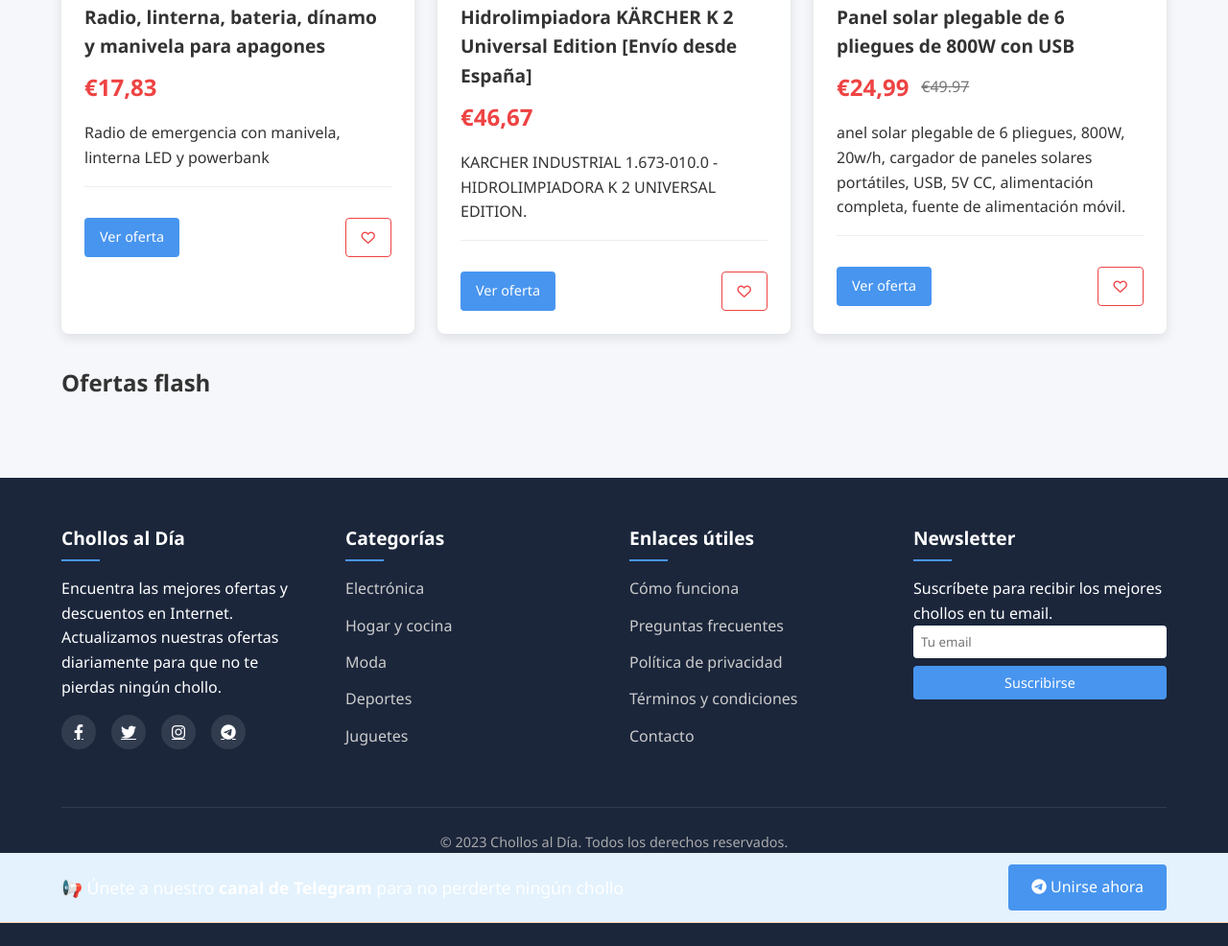
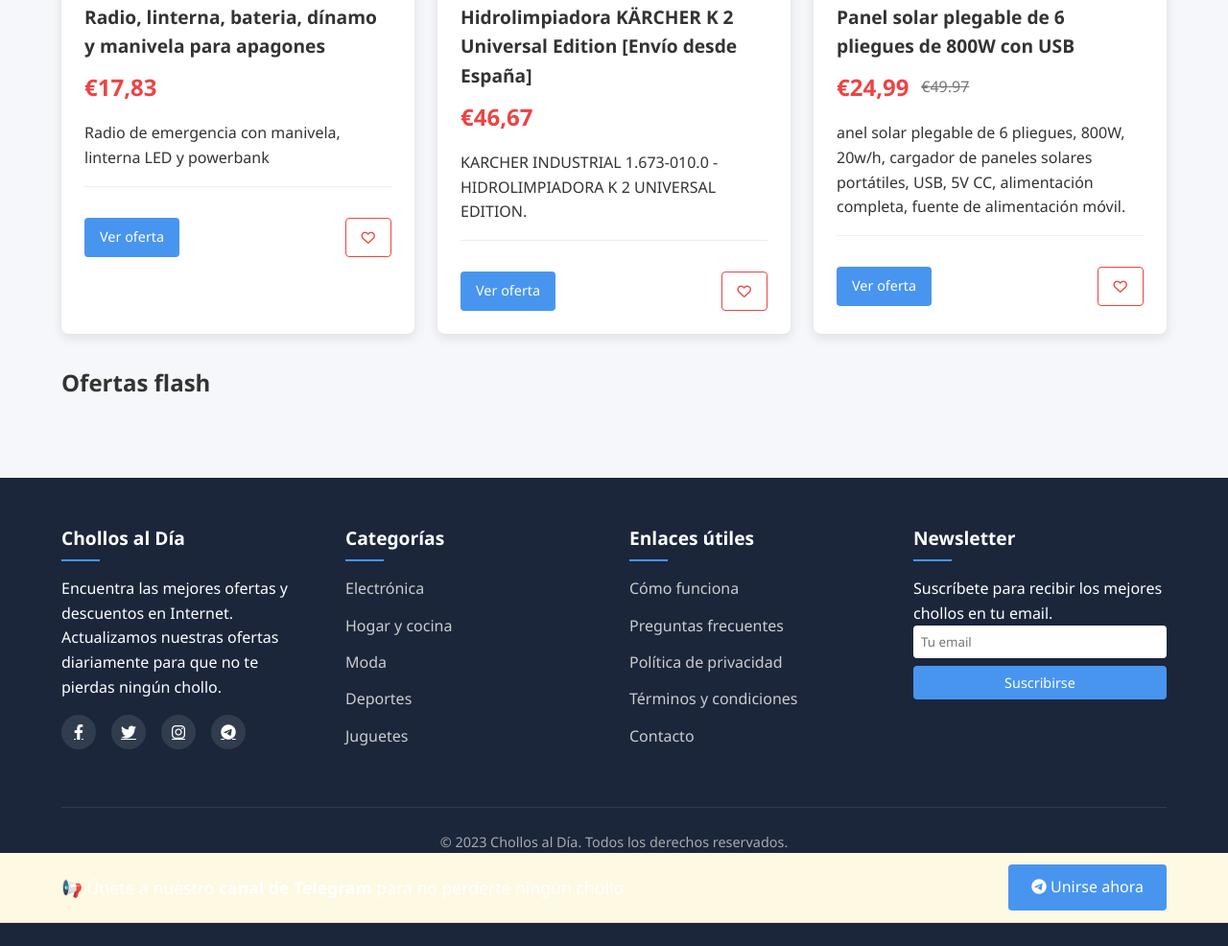
Before and after one commit to chollosaldia/chollosaldia.github.io, a plain HTML site: page index.html.html in a window 1280 px wide. Shown: the part 922-1908 px from the top of the page at 96% size. Drawn offline with Linux system fonts and the light colour scheme.

Commit message:
Update index.html.html

```diff
--- a/index.html.html
+++ b/index.html.html
@@ -604,7 +604,7 @@
 
 <style>
     .telegram-banner {
-        background-color: #e3f2fd;
+        background-color: #fdf9e3;
         padding: 12px 0;
         border-bottom: 1px solid #fbd6bb;
     }
```
